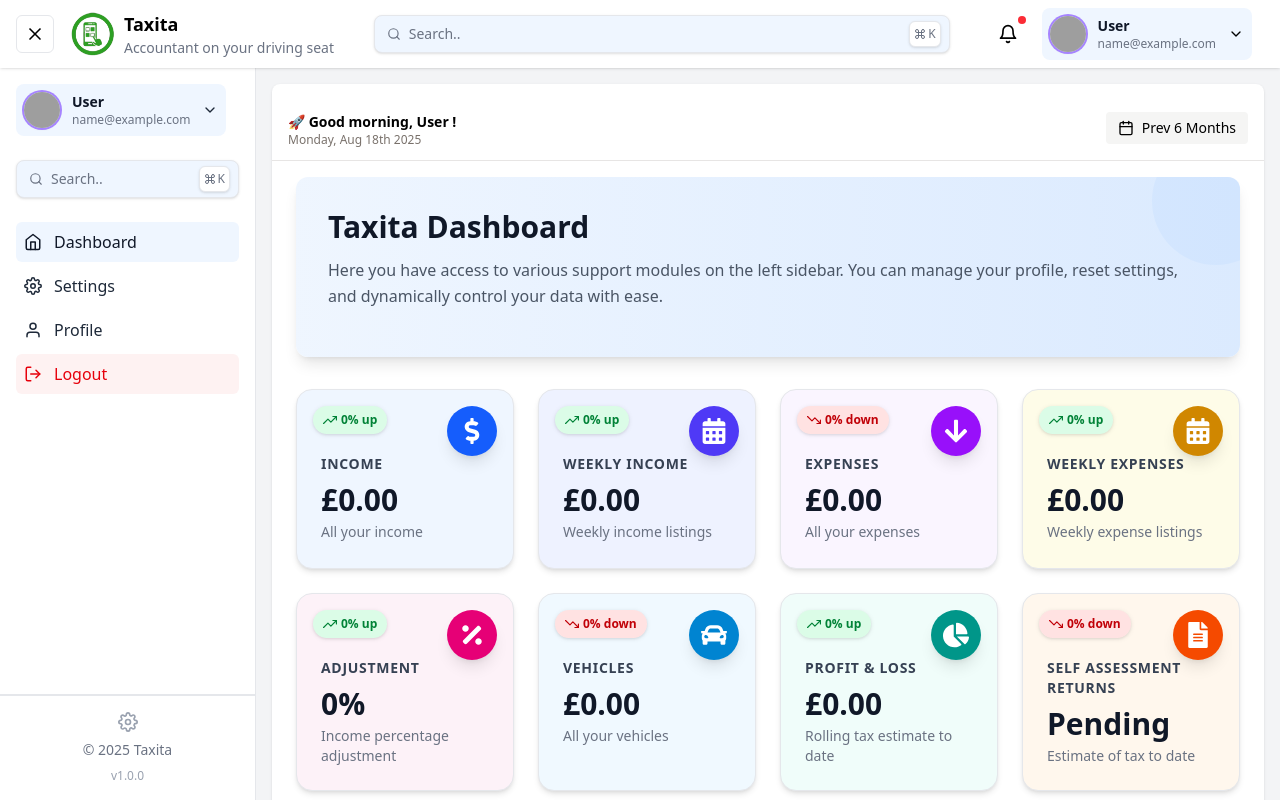
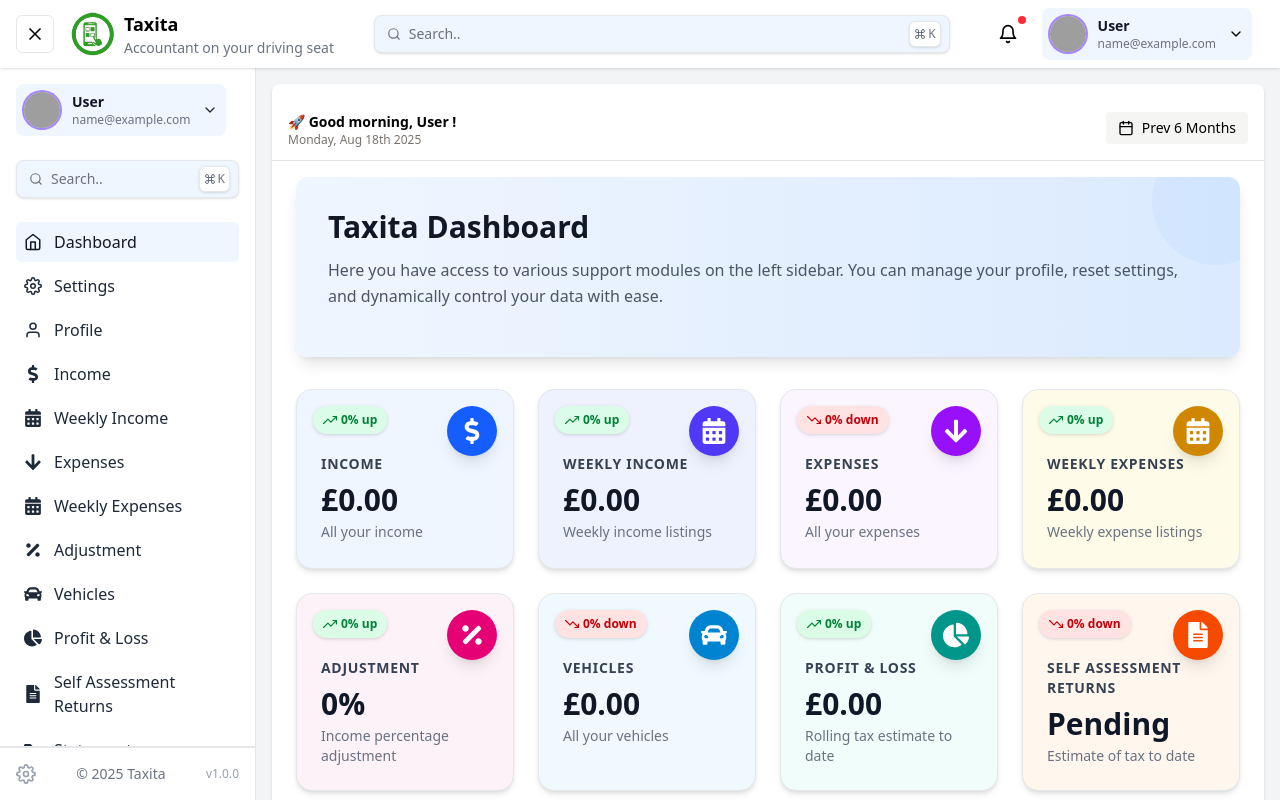
Before and after one commit to Shoaib4343/taxita-user-webapp-react, a React (Vite) app: page /dashboard in a window 1280 px wide. Built offline with nearby package versions, Linux system fonts and the light colour scheme; sample sign-in values are in the browser's storage; grey boxes are pictures that could not be loaded.

Commit message:
Update dashboard Ui

```diff
--- a/src/components/dashboard/DashboardLayout.jsx
+++ b/src/components/dashboard/DashboardLayout.jsx
@@ -271,7 +271,7 @@
 
 // src/layout/DashboardLayout.jsx
 import { useState } from "react";
-import { Outlet } from "react-router-dom";
+import { Link, Outlet } from "react-router-dom";
 import Sidebar from "../sidebar/Sidebar";
 import { FiMenu, FiX, FiBell } from "react-icons/fi";
 import AccountToggle from "../sidebar/AccountToggle";
@@ -292,13 +292,15 @@
           >
             {isOpen ? <FiX size={20} /> : <FiMenu size={20} />}
           </button>
-          <div className="flex items-center gap-1">
+
+          {/* logo */}
+          <Link to="/" className="flex items-center gap-1">
             <img src="/logo.png" alt="Logo" className="h-12 w-auto object-contain" />
             <div>
               <h1 className="text-lg font-semibold">Taxita</h1>
               <p className="text-sm text-gray-500">Accountant on your driving seat</p>
             </div>
-         </div>
+         </Link>
         </div>
 
         {/* Middle section: Search */}
--- a/src/components/sidebar/Navigation.jsx
+++ b/src/components/sidebar/Navigation.jsx
@@ -5,6 +5,7 @@
 import { useAuth } from "../../context/AuthContext";
 import { logoutApi } from "../../services/authService";
 import { useState } from "react";
+import { FaArrowDown, FaCalendarAlt, FaCar, FaChartPie, FaDollarSign, FaFileAlt, FaFolderOpen, FaIdCard, FaPercentage, FaRegCalendarCheck, FaShoppingCart, FaUpload } from "react-icons/fa";
 
 const Navigation = ({ collapsed }) => {
   const location = useLocation();
@@ -16,6 +17,19 @@
     { to: "/dashboard", label: "Dashboard", icon: <FiHome /> },
     { to: "/dashboard/settings", label: "Settings", icon: <FiSettings /> },
     { to: "/dashboard/profile", label: "Profile", icon: <FiUser /> },
+    { to: "/dashboard/income", label: "Income", icon: <FaDollarSign /> },
+    { to: "/dashboard/weekly-income", label: "Weekly Income", icon: <FaCalendarAlt /> },
+    { to: "/dashboard/expenses", label: "Expenses", icon: <FaArrowDown /> },
+    { to: "/dashboard/weekly-expenses", label: "Weekly Expenses", icon: <FaCalendarAlt /> },
+    { to: "/dashboard/percentage-adjustment", label: "Adjustment", icon: <FaPercentage /> },
+    { to: "/dashboard/vehicles", label: "Vehicles", icon: <FaCar /> },
+    { to: "/dashboard/rolling-pl", label: "Profit & Loss", icon: <FaChartPie /> },
+    { to: "/dashboard/self-assessment", label: "Self Assessment Returns", icon: <FaFileAlt /> },
+    { to: "/dashboard/financial-statements", label: "Statements", icon: <FaFolderOpen /> },
+    { to: "/dashboard/uploaded-documents", label: "Documents", icon: <FaUpload /> },
+    { to: "/dashboard/id-documents", label: "ID Verification", icon: <FaIdCard /> },
+    { to: "/dashboard/buy-renew-plan", label: "Buy / Renew Plan", icon: <FaShoppingCart /> },
+    { to: "/dashboard/tax-year", label: "Tax Year", icon: <FaRegCalendarCheck /> },
   ];
 
   const handleLogout = async () => {
--- a/src/components/sidebar/Sidebar.jsx
+++ b/src/components/sidebar/Sidebar.jsx
@@ -1,33 +1,5 @@
-// import AccountToggle from "./AccountToggle";
-// import { Search } from "./Search";
-// import Navigation from "./Navigation";
-// import { FiSettings } from "react-icons/fi";
 
-// const Sidebar = ({ isOpen }) => {
-//   return (
-//     <aside
-//       className={`h-screen bg-white text-gray-800 flex flex-col justify-between shadow-lg border-r border-gray-200 transition-all duration-300 overflow-hidden`}
-//     >
-//       {/* Top Section */}
-//       <div className="p-4 space-y-6 border-b border-gray-200">
-//         <AccountToggle />
-//         <Search />
-//         <Navigation />
-//       </div>
 
-//       {/* Footer Section */}
-//       <div className="p-4 border-t border-gray-200 flex flex-col gap-2">
-//         <div className="flex items-center justify-between text-sm text-gray-500">
-//           <span>© 2025 Taxita</span>
-//           <FiSettings className="w-4 h-4 text-gray-400 hover:text-gray-800 cursor-pointer transition" />
-//         </div>
-//         <p className="text-xs text-gray-400">v1.0.0</p>
-//       </div>
-//     </aside>
-//   );
-// };
-
-// export default Sidebar;
 
 // src/sidebar/Sidebar.jsx
 import React from "react";
@@ -40,7 +12,7 @@
   return (
     <aside
       className={`   bg-white  text-gray-800 flex flex-col justify-between shadow-lg border-r border-gray-200  `}
-      style={{ width: isOpen ? "16rem" : "4.5rem" }}
+      style={{ width: isOpen ? "16rem" : "6rem" }}
     >
       {/* Top Section */}
       <div className="p-4 space-y-6 border-b border-gray-200 flex-1 overflow-auto">
@@ -60,7 +32,7 @@
       </div>
 
       {/* Footer Section */}
-      <div className="p-4 border-t border-gray-200 flex flex-col gap-2 items-center">
+      <div className="p-4 border-t border-gray-200 flex justify-between gap-2 items-center">
         <FiSettings
           className="w-5 h-5 text-gray-400 hover:text-gray-800 cursor-pointer transition"
           title="Settings"
```
Also changed, not shown: src/services/axiosInstance.js (+0 -30 lines).
